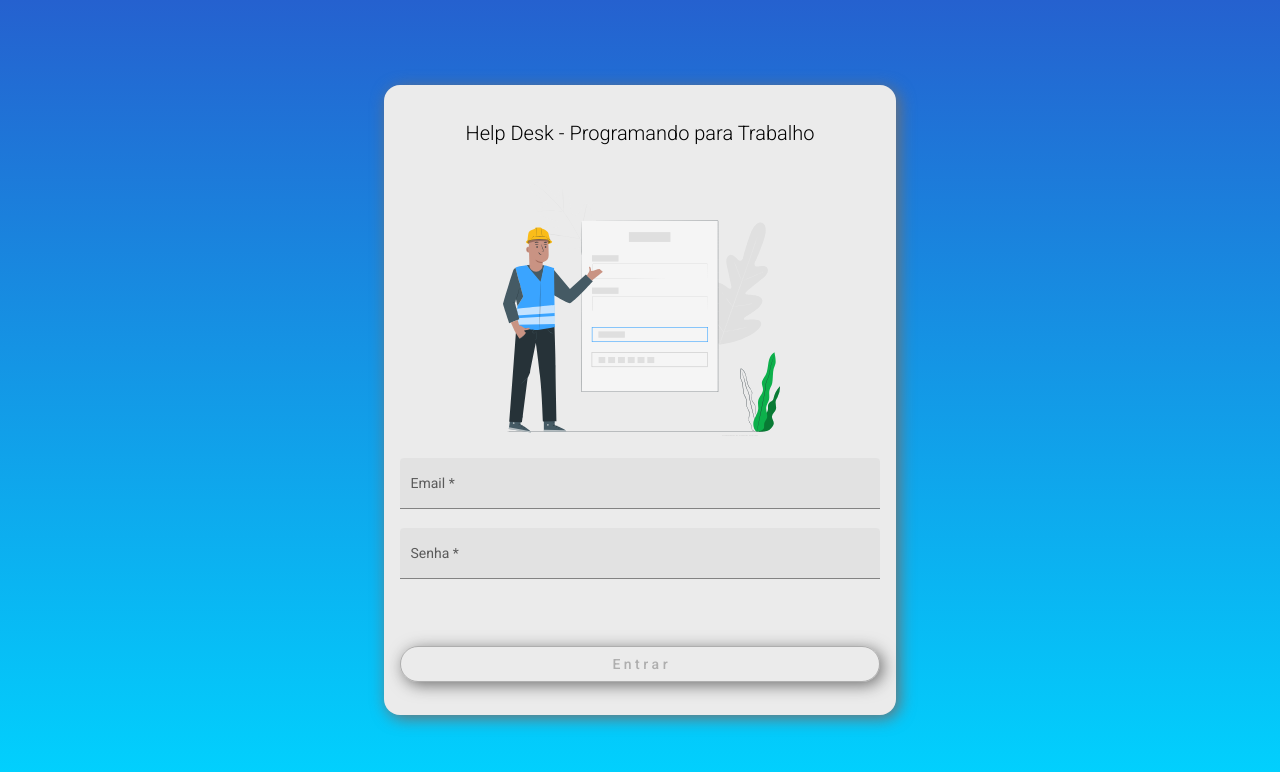
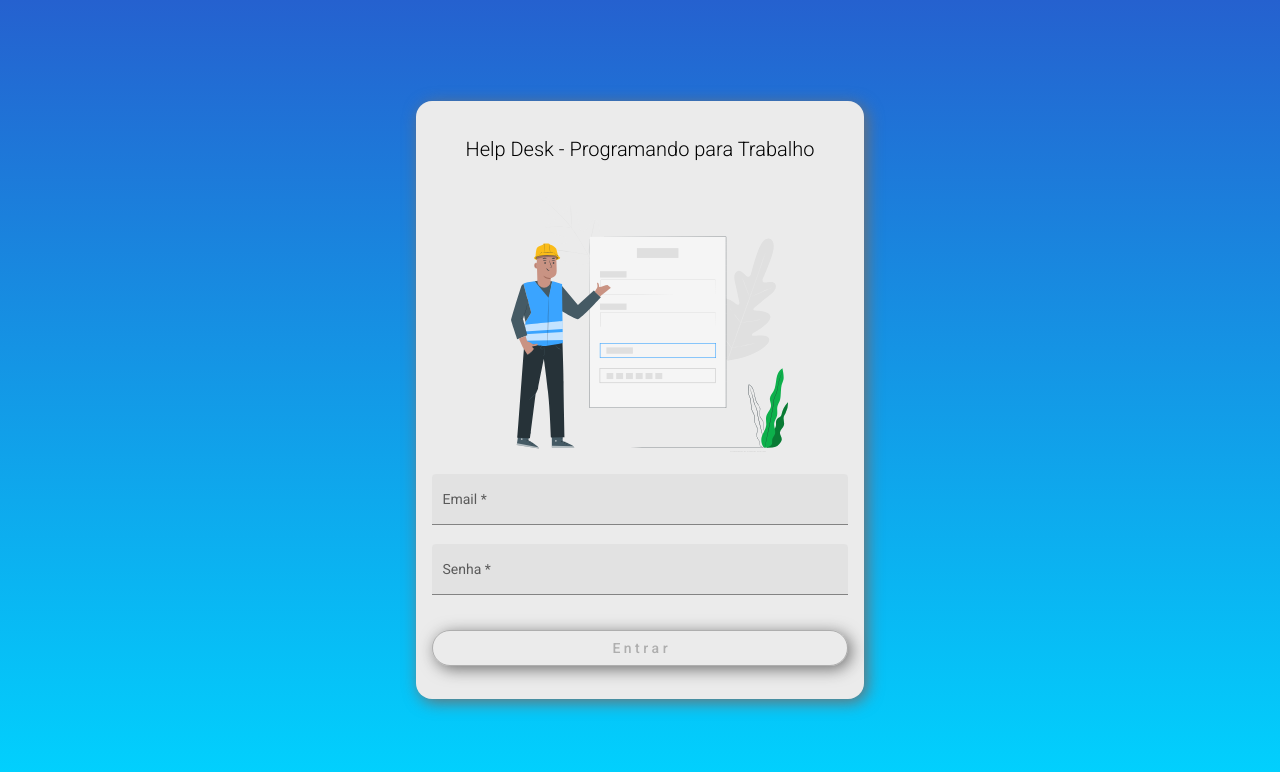
Before and after one commit to TiarleiNoeremberg/helpDesk-front, an Angular app: page /login in a window 1280 px wide. Shown: the top 772 px of the page. Built offline with nearby package versions, Linux system fonts and the light colour scheme.

Commit message:
Serviço de menssagens implementado

```diff
--- a/package.json
+++ b/package.json
@@ -19,7 +19,7 @@
     "@angular/platform-browser": "~12.0.3",
     "@angular/platform-browser-dynamic": "~12.0.3",
     "@angular/router": "~12.0.3",
-    "ngx-toastr": "^17.0.2",
+    "ngx-toastr": "^14.0.0",
     "rxjs": "~6.6.0",
     "tslib": "^2.1.0",
     "zone.js": "~0.11.4"
--- a/src/app/app.module.ts
+++ b/src/app/app.module.ts
@@ -24,12 +24,14 @@ import {MatIconModule} from '@angular/material/icon';
 import {MatListModule} from '@angular/material/list';
 import {MatCardModule} from '@angular/material/card';
 
+
 //Componentes do projeto
 import { NavComponent } from './components/nav/nav.component';
 import { HomeComponent } from './components/home/home.component';
 import { HeaderComponent } from './components/header/header.component';
 import { TecnicoListComponent } from './components/tecnico/tecnico-list/tecnico-list.component';
 import { LoginComponent } from './components/login/login.component';
+import { ToastrModule } from 'ngx-toastr';
 
 @NgModule({
   declarations: [
@@ -63,7 +65,13 @@ import { LoginComponent } from './components/login/login.component';
     MatInputModule,
     MatIconModule,
     MatListModule,
-    MatCardModule
+    MatCardModule,
+    ToastrModule.forRoot({
+      timeOut: 4000,
+      closeButton: true,
+      progressBar: true
+    })
+
   ],
   providers: [],
   bootstrap: [AppComponent]
--- a/src/app/components/login/login.component.css
+++ b/src/app/components/login/login.component.css
@@ -7,7 +7,7 @@
 }
 
 .form {
-    width: 30rem;
+    width: 26rem;
     background-color: rgb(235, 235, 235);
     padding: 2rem 1rem;
     border-radius: 1rem;
@@ -22,7 +22,7 @@ h2 {
 
 img {
     height: 16rem;
-    margin: 1rem 6rem;
+    margin: 1rem 4.5rem;
 }
 
 .full-width {
@@ -31,7 +31,7 @@ img {
 }
 
 .full-width-but {
-    margin: 3rem auto .1rem;
+    margin: 1rem auto .1rem;
     width: 100%;
     border-radius: 1.5rem;
     box-shadow: .2rem .2rem 1rem #707070;
--- a/src/app/components/login/login.component.html
+++ b/src/app/components/login/login.component.html
@@ -28,7 +28,7 @@
             placeholder="Ex. ****">
         </mat-form-field>
 
-        <button [disabled]="!validaCampos()" class="full-width-but" mat-stroked-button color="primary">E n t r a r</button>
+        <button (click)="logar()" [disabled]="!validaCampos()" class="full-width-but" mat-stroked-button color="primary">E n t r a r</button>
 
     </form>
 </div>
--- a/src/app/components/login/login.component.ts
+++ b/src/app/components/login/login.component.ts
@@ -1,5 +1,6 @@
 import { Component, OnInit } from '@angular/core';
 import { FormControl, Validators } from '@angular/forms';
+import { ToastrService } from 'ngx-toastr';
 import { Credenciais } from 'src/app/models/credenciais';
 
 @Component({
@@ -17,9 +18,15 @@ export class LoginComponent implements OnInit {
   email = new FormControl(null, Validators.email);
   senha = new FormControl(null, Validators.minLength(3));
 
-  constructor() { }
+  constructor(private toast: ToastrService) { }
 
   ngOnInit(): void {
+  }
+
+  logar(){
+    this.toast.error("Usuário ou senha inválidos!", 'Login');
+    this.creds.email = '';
+    this.creds.senha = '';
   }
 
   validaCampos(): boolean {
--- a/src/styles.css
+++ b/src/styles.css
@@ -1,4 +1,5 @@
 /* You can add global styles to this file, and also import other style files */
 
+@import '../node_modules/ngx-toastr/toastr.css';
 html, body { height: 100%; }
 body { margin: 0; font-family: Roboto, "Helvetica Neue", sans-serif; }
```
Also changed, not shown: 1 other file (tests, documents, lock files or other folders).
